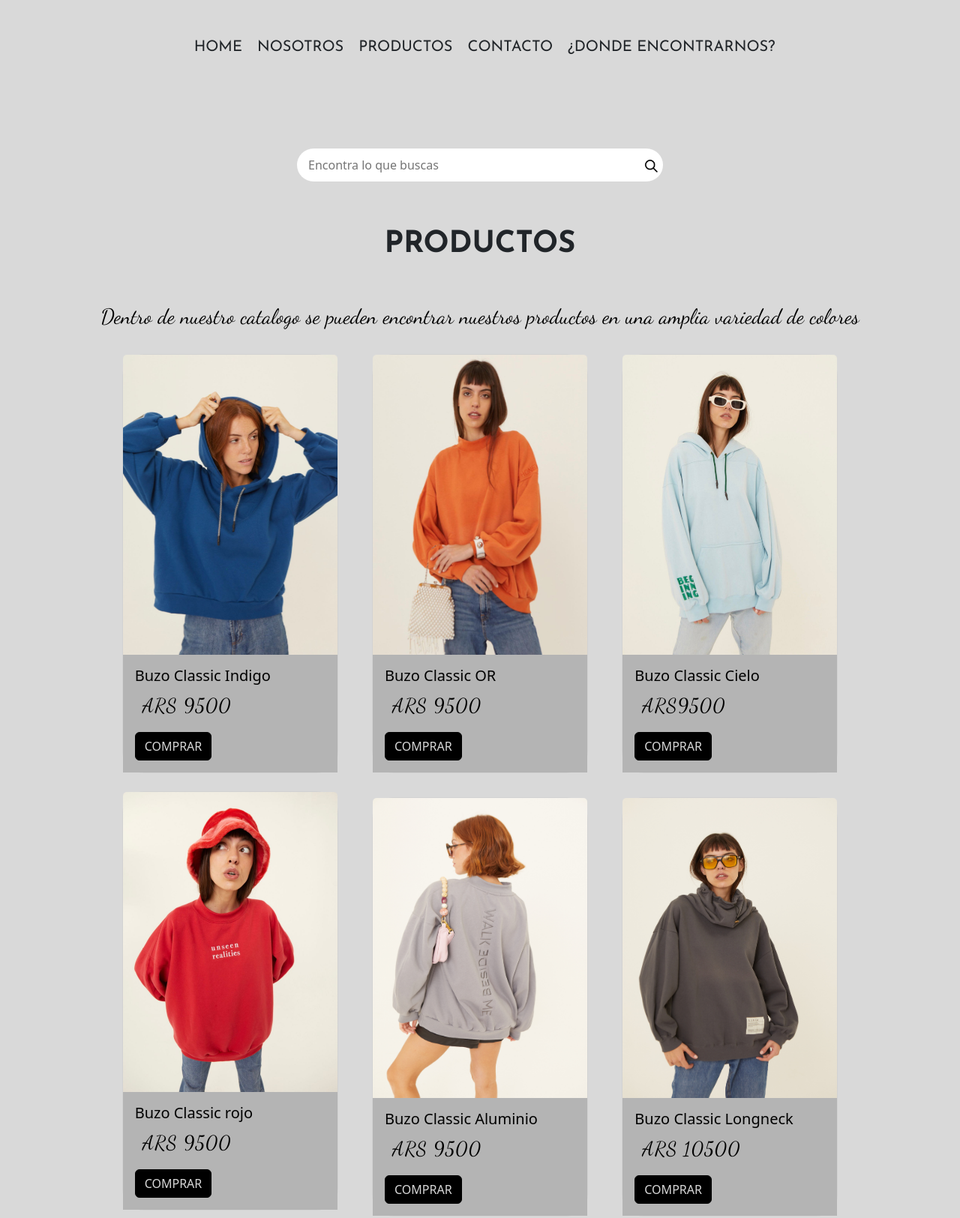
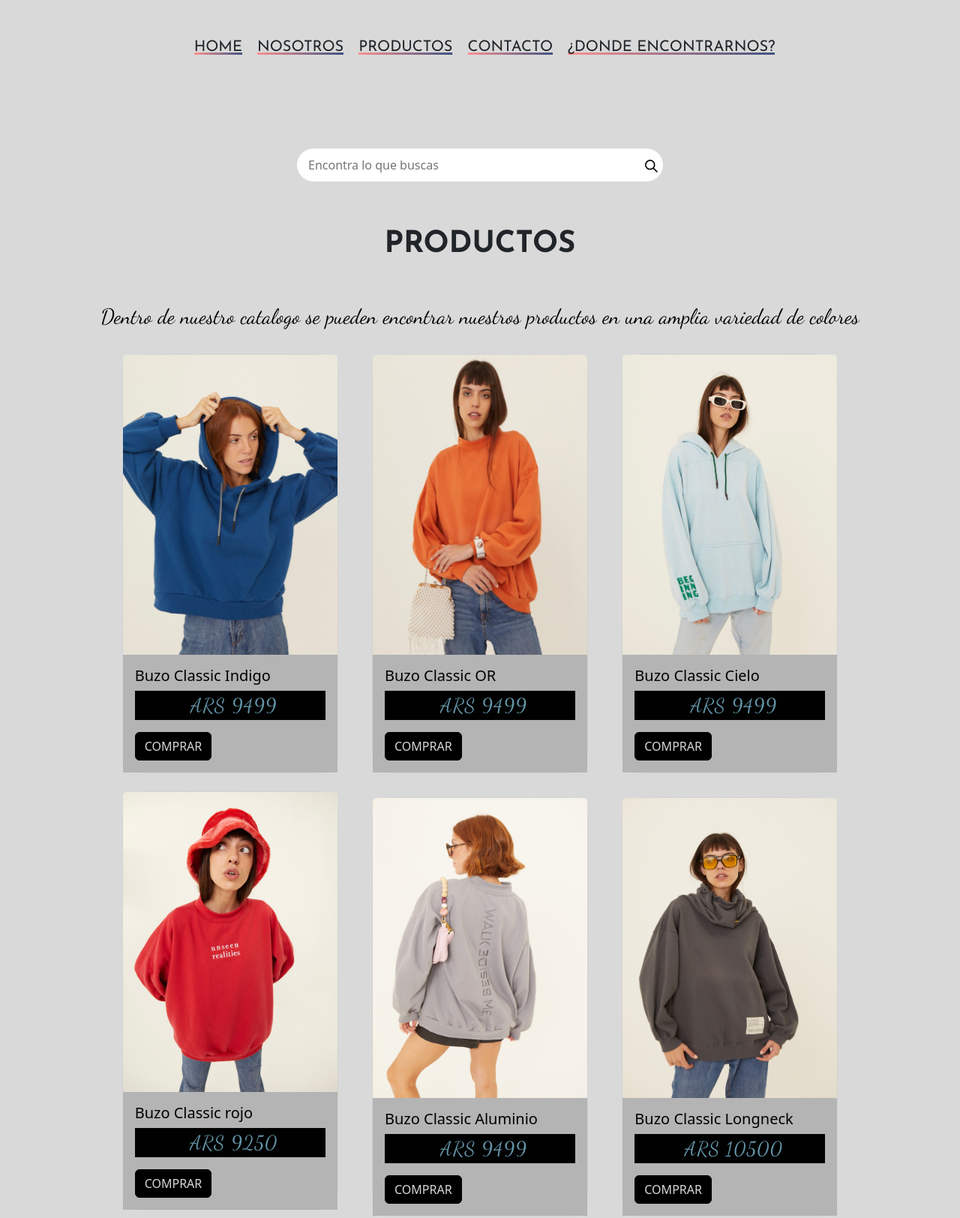
Before and after one commit to manupelegrina/manupelegrina.github.io, a website: page Pages/Productos.html in a window 1280 px wide. Shown: the part 231-1855 px from the top of the page at 75% size. Drawn offline with nearby package versions, Linux system fonts and the light colour scheme.

Commit message:
cambio final

```diff
--- a/Pages/Productos.html
+++ b/Pages/Productos.html
@@ -66,7 +66,7 @@
                 <img src="../img/Imagen-2.jpeg" class="card-img-top" alt="Indigo">
                 <div class="card-body">
                     <h5 class="card-title">Buzo Classic Indigo</h5>
-                    <p class="card-text">ARS 9500</p>
+                    <p class="card-text">ARS 9499</p>
                     <a href="#" class="btn btn-primary">COMPRAR</a>
                 </div>
             </div>
@@ -74,7 +74,7 @@
                 <img src="../img/Imagen-3.jpeg" class="card-img-top" alt="Naranja">
                 <div class="card-body">
                     <h5 class="card-title">Buzo Classic OR</h5>
-                    <p class="card-text">ARS 9500</p>
+                    <p class="card-text">ARS 9499</p>
                     <a href="#" class="btn btn-primary">COMPRAR</a>
                 </div>
             </div>
@@ -82,7 +82,7 @@
                 <img src="../img/Imagen-4.jpeg" class="card-img-top" alt="Cielo">
                 <div class="card-body">
                     <h5 class="card-title">Buzo Classic Cielo</h5>
-                    <p class="card-text">ARS9500</p>
+                    <p class="card-text">ARS 9499</p>
                     <a href="#" class="btn btn-primary">COMPRAR</a>
                 </div>
             </div>
@@ -90,7 +90,7 @@
                 <img src="../img/Imagen-5.jpeg" class="card-img-top" alt="Rojo">
                 <div class="card-body">
                     <h5 class="card-title">Buzo Classic rojo</h5>
-                    <p class="card-text">ARS 9500</p>
+                    <p class="card-text">ARS 9250</p>
                     <a href="#" class="btn btn-primary">COMPRAR</a>
                 </div>
             </div>
@@ -99,7 +99,7 @@
                 <img src="../img/Classic Aluminio.jpg" class="card-img-top" alt="Indigo">
                 <div class="card-body">
                     <h5 class="card-title">Buzo Classic Aluminio</h5>
-                    <p class="card-text">ARS 9500</p>
+                    <p class="card-text">ARS 9499</p>
                     <a href="#" class="btn btn-primary">COMPRAR</a>
                 </div>
             </div>
--- a/scss/main.scss
+++ b/scss/main.scss
@@ -8,6 +8,10 @@
 
 @import './variables/tipografia';
 
+@import './variables/extend';
+
+@import './variables/mixin';
+
 @import './secciones/barra-de-navegacion.scss';
 
 @import './secciones/index-main.scss';
--- a/scss/secciones/_estilos-generales.scss
+++ b/scss/secciones/_estilos-generales.scss
@@ -25,7 +25,7 @@ h3 {
 }
 
 p {
-    font-family: $tipografiaP;
+    // font-family: $tipografiaP;
     text-indent: 10px;
     letter-spacing: 1px;
     font-size: 26px;
--- a/scss/secciones/_index-main.scss
+++ b/scss/secciones/_index-main.scss
@@ -17,7 +17,7 @@
 
     p {
         margin: 15px;
-        text-align: center;
+        @extend %estiloParrafo;
 
 
     }
@@ -43,6 +43,7 @@
 
 
         p{
+            @extend %estiloParrafo;
             margin: 15px;
         }
 
@@ -111,7 +112,7 @@
 .footer {
 
     p {
-        text-align: center;
+        @extend %estiloParrafo;
         margin: 10px;
     }
 
@@ -141,6 +142,10 @@
     width: 1000px;
     margin: auto;
 
+    p{
+        @extend %estiloTarjeta;
+    }
+
     .card {
         border-radius: 30px;
 
@@ -152,8 +157,8 @@
     }
 
     .card-text {
-        color: rgb(0, 0, 0);
-        font-family: &tipografiaG;
+
+      @include delineadoFuente($colorPrincipal, $gradient);
     }
 
     .btn {
--- a/scss/variables/_colores.scss
+++ b/scss/variables/_colores.scss
@@ -1,4 +1,4 @@
 $colorPrincipal: #d9d9d9;
-$gradient: linear-gradient(to right, #d9d9d9, #d9d9d9),
+$gradient: linear-gradient(to right, #fd9191, #3f5382),
 
 linear-gradient(to right, rgba(255, 0, 0, 1), rgba(255, 0, 180, 1), rgba(0, 100, 200, 1));
--- a/scss/variables/_extend.scss
+++ b/scss/variables/_extend.scss
@@ -0,0 +1,15 @@
+%estiloParrafo {
+    text-align: center;
+    font-family: $tipografiaP;
+    font-size: 26px;
+}
+
+%estiloCardtext {
+    font-family: &tipografiaG;
+    font-size: 22px;
+}
+
+%estiloTarjeta {
+    text-align: center;
+    font-family: $tipografiaP;
+}
--- /dev/null
+++ b/scss/variables/_mixin.scss
@@ -0,0 +1,5 @@
+@mixin delineadoFuente ($colorPrincipal,$gradient){
+    text-transform: uppercase;
+    background-color: rgb(1, 1, 1);
+    color: rgb(99, 149, 168);
+}
```
Also changed, not shown: css/style.css.
